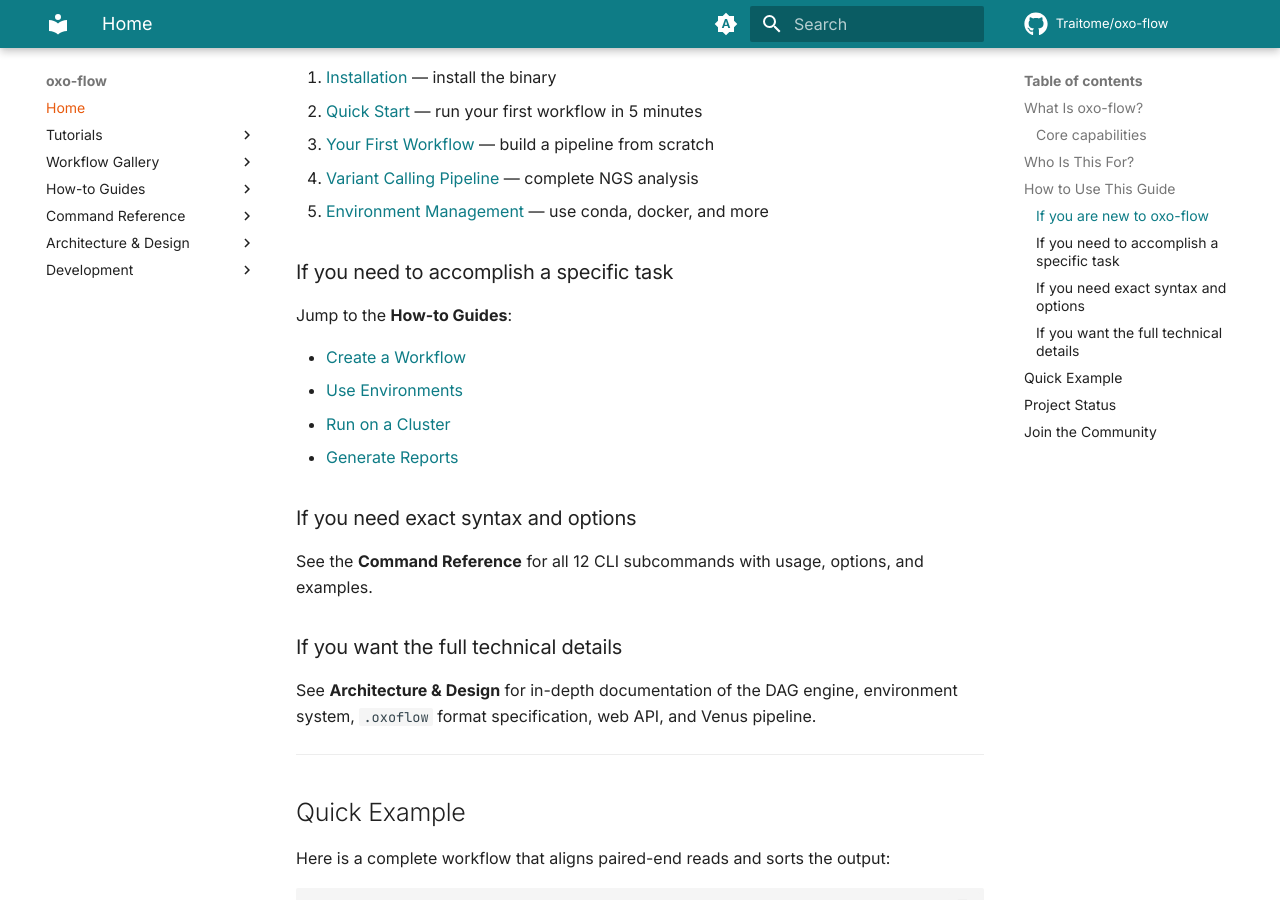
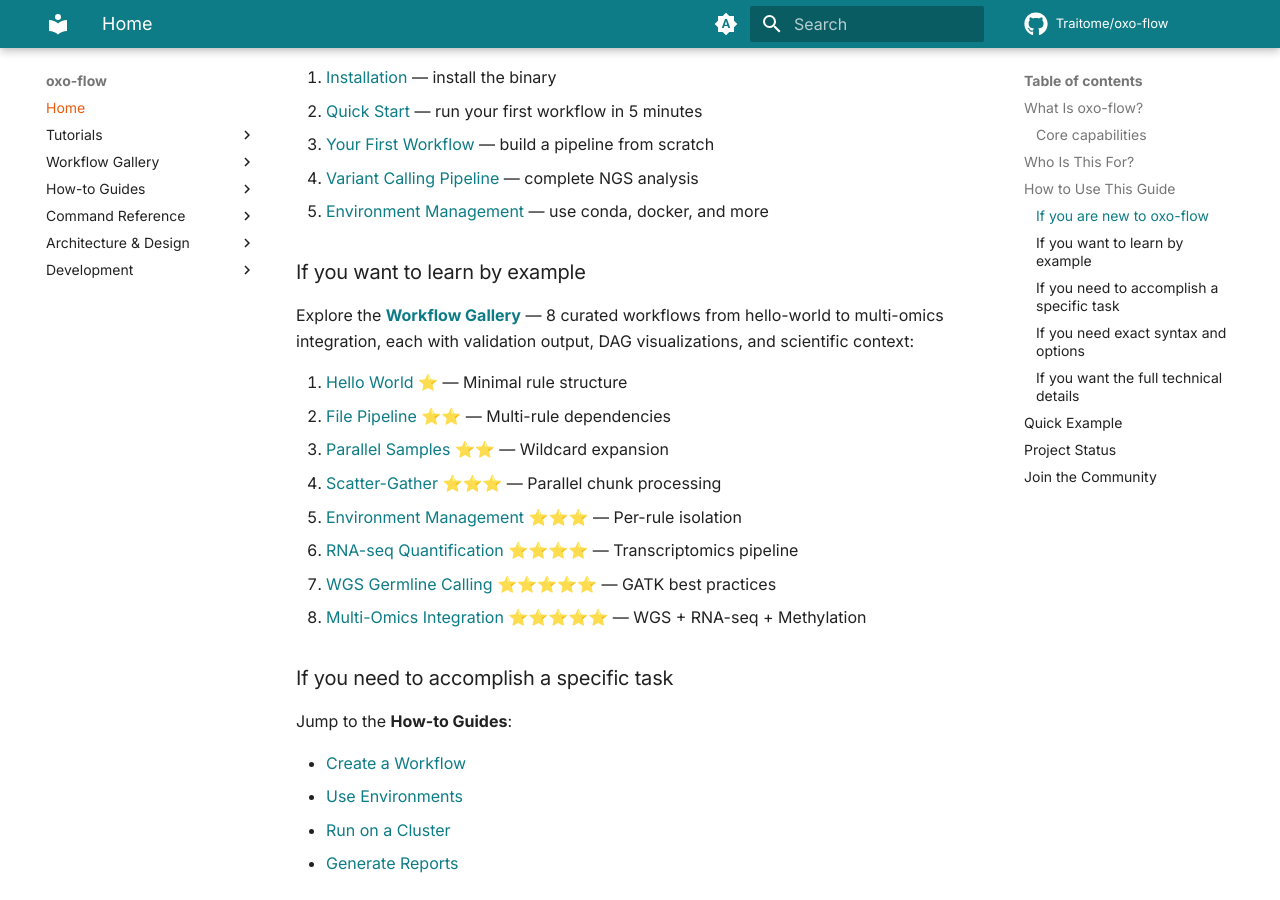
Before and after one commit to Traitome/oxo-flow, an MkDocs documentation site: the page built from docs/guide/src/index.md, in a window 1280 px wide and 900 px high, scrolled down 2093 px. Built offline with MkDocs 1.6.1 and Material for MkDocs 9.7.7, drawn with Linux system fonts in a browser that asks for light colours; comment, search, counter and statistics services are not loaded.

Commit message:
feat: enhance scientific messaging, add gallery to README/docs, add CLI integration tests
Agent-Logs-Url: https://github.com/Traitome/oxo-flow/sessions/252ac787-c9cd-4bfd-be2f-6de6bb0b068b

Co-authored-by: ShixiangWang <25057508+ShixiangWang@users.noreply.github.com>

```diff
--- a/docs/guide/src/index.md
+++ b/docs/guide/src/index.md
@@ -67,6 +67,19 @@ Start with the **Tutorials** in order:
 3. [Your First Workflow](./tutorials/first-workflow.md) — build a pipeline from scratch
 4. [Variant Calling Pipeline](./tutorials/variant-calling.md) — complete NGS analysis
 5. [Environment Management](./tutorials/environment-management.md) — use conda, docker, and more
+
+### If you want to learn by example
+
+Explore the **[Workflow Gallery](./gallery/index.md)** — 8 curated workflows from hello-world to multi-omics integration, each with validation output, DAG visualizations, and scientific context:
+
+1. [Hello World](./gallery/hello-world.md) ⭐ — Minimal rule structure
+2. [File Pipeline](./gallery/file-pipeline.md) ⭐⭐ — Multi-rule dependencies
+3. [Parallel Samples](./gallery/parallel-samples.md) ⭐⭐ — Wildcard expansion
+4. [Scatter-Gather](./gallery/scatter-gather.md) ⭐⭐⭐ — Parallel chunk processing
+5. [Environment Management](./gallery/environment-mgmt.md) ⭐⭐⭐ — Per-rule isolation
+6. [RNA-seq Quantification](./gallery/rnaseq.md) ⭐⭐⭐⭐ — Transcriptomics pipeline
+7. [WGS Germline Calling](./gallery/wgs-germline.md) ⭐⭐⭐⭐⭐ — GATK best practices
+8. [Multi-Omics Integration](./gallery/multiomics.md) ⭐⭐⭐⭐⭐ — WGS + RNA-seq + Methylation
 
 ### If you need to accomplish a specific task
 
```
Also changed, not shown: README.md, 1 other file.
